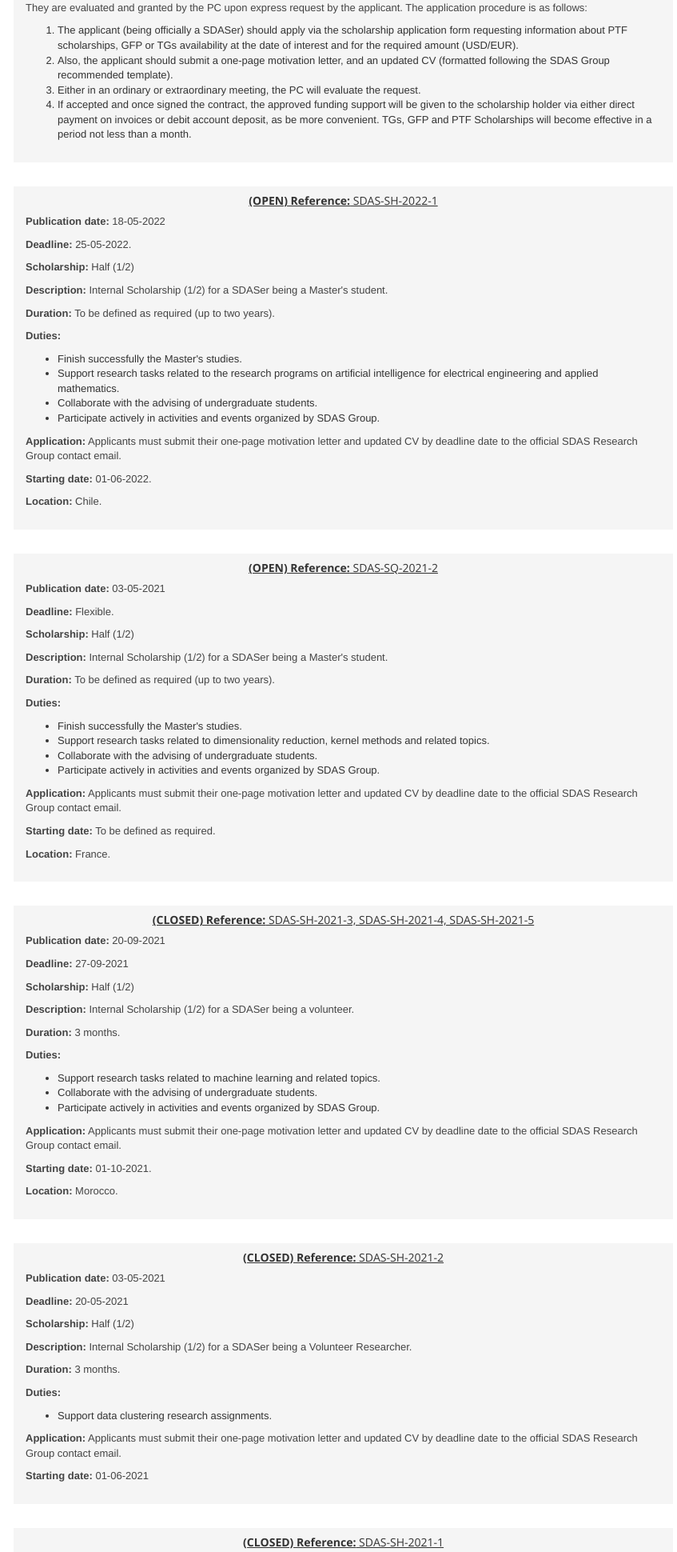
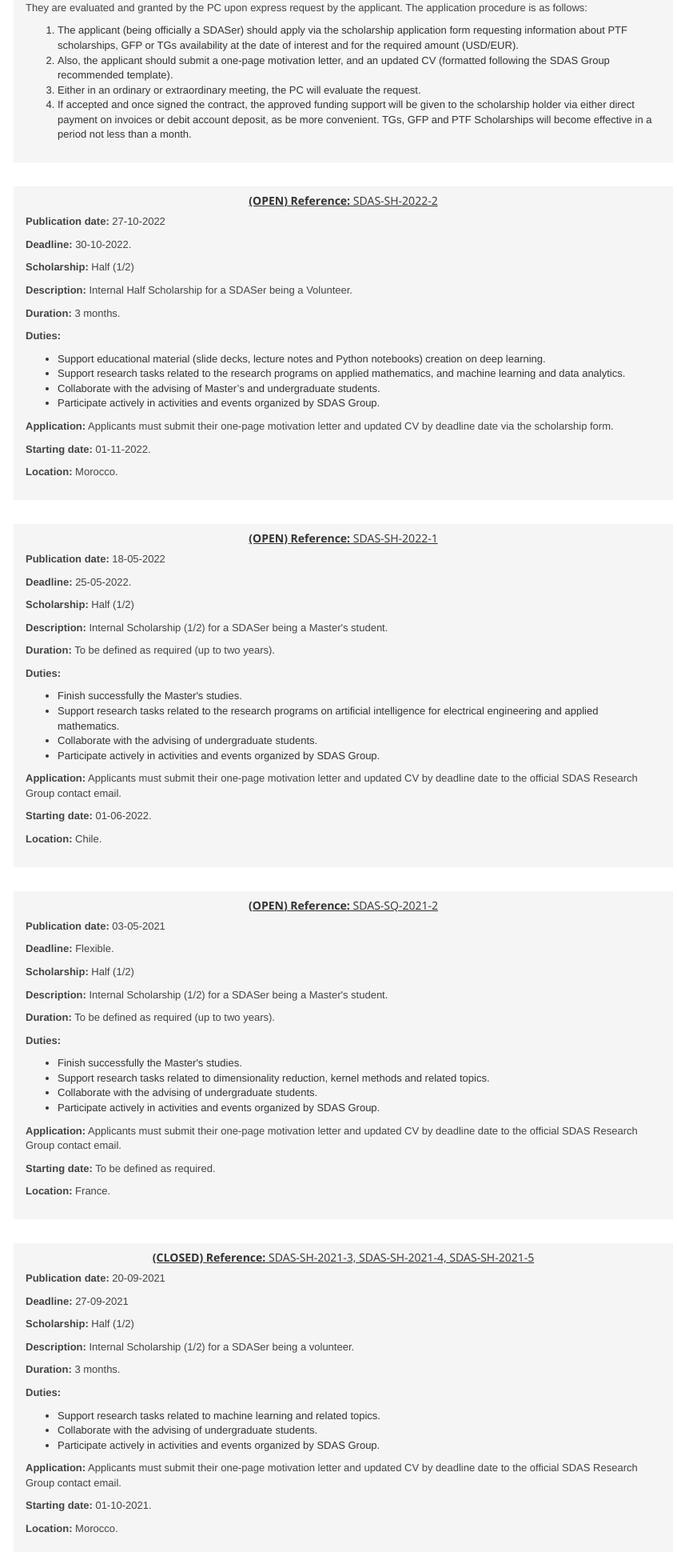
Before and after one commit to sdas-group/sdasgroup_app, a Django app: page /scholarships/ in a window 1280 px wide. Shown: the part 584-2524 px from the top of the page at 80% size, without its empty margins (68-915 px from the left). Run offline with Django 3.2, Linux system fonts and the light colour scheme; parts of the project's set-up code (start-up, migrations or seed data) failed here and were passed over; some libraries are stand-ins or nearby versions.

Commit message:
new scholarship added to morocco

```diff
--- a/app/service/app/templates/scholarships.html
+++ b/app/service/app/templates/scholarships.html
@@ -57,6 +57,29 @@
                         If accepted and once signed the contract, the approved funding support will be given to the scholarship holder via either direct payment on invoices or debit account deposit, as be more convenient. TGs, GFP and PTF Scholarships will become effective in a period not less than a month.
                     </li>
                 </ol>
+            </div>
+        </section>
+    </div>
+
+    <div class="col-lg-9">
+        <section class="widget has-divider">
+            <div class="section-content">
+                <h5 class="title"><center><u><b>(OPEN) Reference:</b> SDAS-SH-2022-2</u></center></h5>
+                <p><b>Publication date:</b> 27-10-2022</p>
+                <p><b>Deadline:</b> 30-10-2022.</p>
+                <p><b>Scholarship:</b> Half (1/2)</p>
+                <p> <b>Description:</b> Internal Half Scholarship for a SDASer being a Volunteer.</p>
+                <p><b>Duration:</b>  3 months.</p>
+                <p><b>Duties:</b></p>
+                <ul>
+                    <li>Support educational material (slide decks, lecture notes and Python notebooks) creation on deep learning.</li>
+                    <li>Support research tasks related to the research programs on applied mathematics, and machine learning and data analytics.</li>
+                    <li>Collaborate with the advising of Master’s and undergraduate students.</li>
+                    <li>Participate actively in activities and events organized by SDAS Group.</li>
+                </ul>
+                <p><b>Application:</b> Applicants must submit their one-page motivation letter and updated CV by deadline date via the scholarship form.</p>
+                <p><b>Starting date:</b> 01-11-2022.</p>
+                <p><b>Location: </b> Morocco.</p>
             </div>
         </section>
     </div>
```
